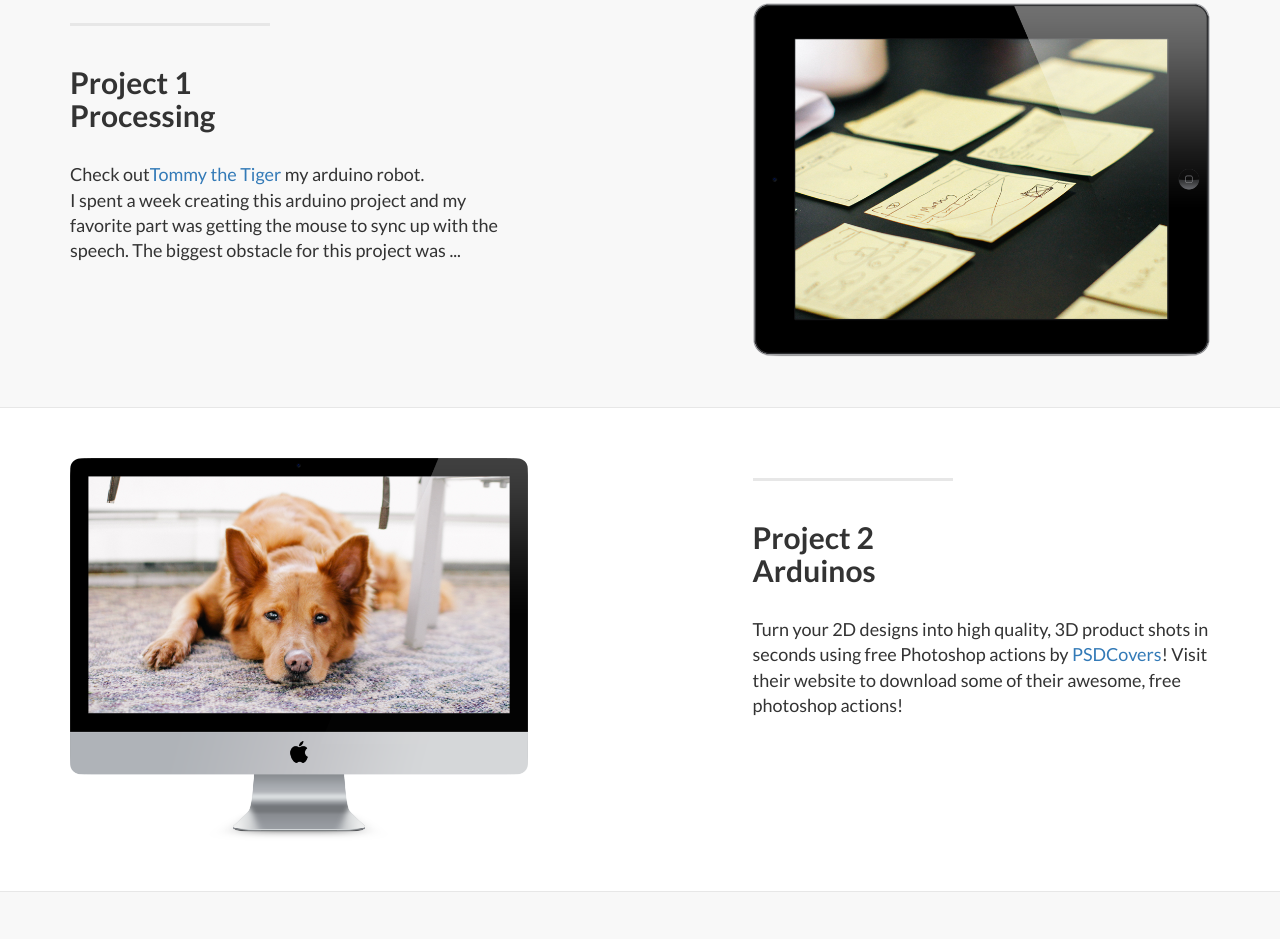
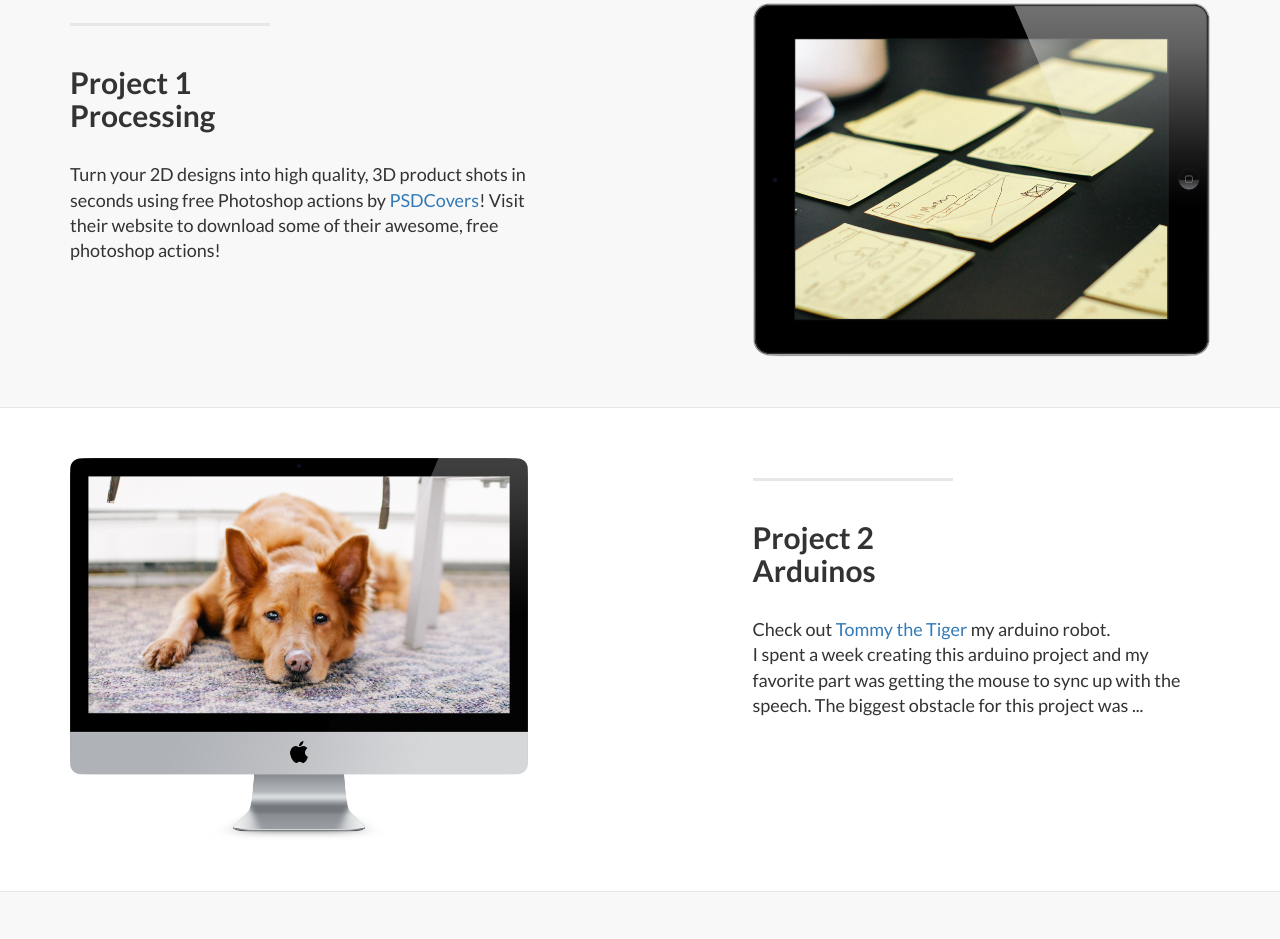
Before and after one commit to bradleecrockett/Example, a plain HTML site: page index.html in a window 1280 px wide. Shown: the part 854-1793 px from the top of the page. Drawn offline with Linux system fonts and the light colour scheme.

Commit message:
Update Header and project 1
switched arduino and processing

```diff
--- a/index.html
+++ b/index.html
@@ -112,10 +112,9 @@
                     <hr class="section-heading-spacer">
                     <div class="clearfix"></div>
                     <h2 class="section-heading">Project 1<br>Processing</h2>
-                    <p class="lead">Check out<a target="_blank" href="http://github.com/bradleecrockett">Tommy the Tiger</a>
-                      my arduino robot. <br> I spent a week creating this arduino project
-                    and my favorite part was getting the mouse to sync up with the speech. The
-                  biggest obstacle for this project was ...</p>
+                    <p class="lead">Turn your 2D designs into high quality, 3D product shots
+                      in seconds using free Photoshop actions by <a target="_blank" href="http://www.psdcovers.com/">PSDCovers</a>!
+                      Visit their website to download some of their awesome, free photoshop actions!</p>
                 </div>
                 <div class="col-lg-5 col-lg-offset-2 col-sm-6">
                     <img class="img-responsive" src="img/ipad.png" alt="">
@@ -137,7 +136,10 @@
                     <hr class="section-heading-spacer">
                     <div class="clearfix"></div>
                     <h2 class="section-heading">Project 2<br>Arduinos</h2>
-                    <p class="lead">Turn your 2D designs into high quality, 3D product shots in seconds using free Photoshop actions by <a target="_blank" href="http://www.psdcovers.com/">PSDCovers</a>! Visit their website to download some of their awesome, free photoshop actions!</p>
+                    <p class="lead">Check out <a target="_blank" href="http://github.com/bradleecrockett">
+                      Tommy the Tiger</a> my arduino robot. <br> I spent a week creating this arduino project
+                    and my favorite part was getting the mouse to sync up with the speech. The
+                  biggest obstacle for this project was ...</p>
                 </div>
                 <div class="col-lg-5 col-sm-pull-6  col-sm-6">
                     <img class="img-responsive" src="img/dog.png" alt="">
```
